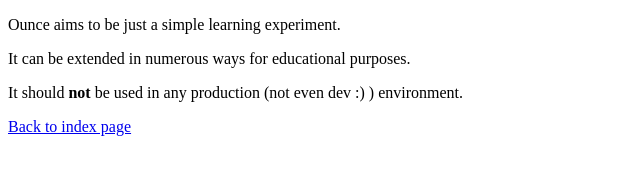
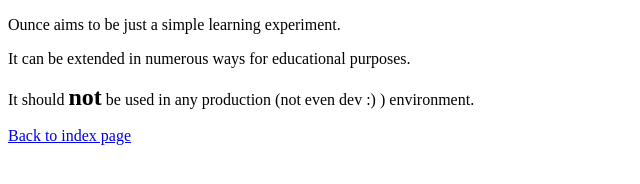
Before and after one commit to linkyndy/ounce, a plain HTML site: page www/about.html in a window 1280 px wide. Shown: the whole page, without its empty margins (0-640 px from the left). Drawn offline with Linux system fonts and the light colour scheme.

Commit message:
Support for CSS

```diff
--- a/www/about.html
+++ b/www/about.html
@@ -3,6 +3,7 @@
 <html>
   <head>
     <title>About Ounce</title>
+    <link rel="stylesheet" type="text/css" href="css/about.css">
   </head>
   <body>
     <p>Ounce aims to be just a simple learning experiment.</p>
--- /dev/null
+++ b/www/css/about.css
@@ -0,0 +1,3 @@
+b {
+    font-size: 1.5em;
+}
--- /dev/null
+++ b/www/css/index.css
@@ -0,0 +1,3 @@
+body {
+    background-color: #FEFEFE;
+}
```
Also changed, not shown: www/index.html (+1 -0 lines).
